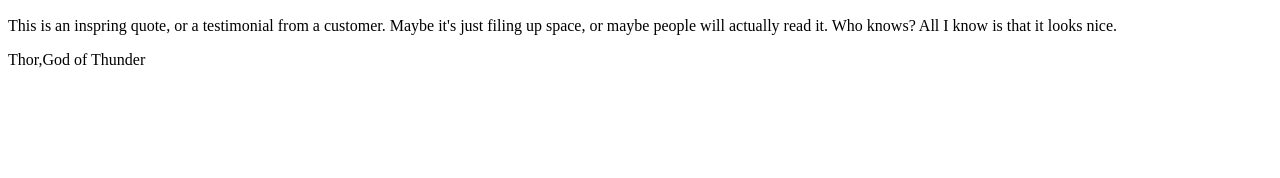
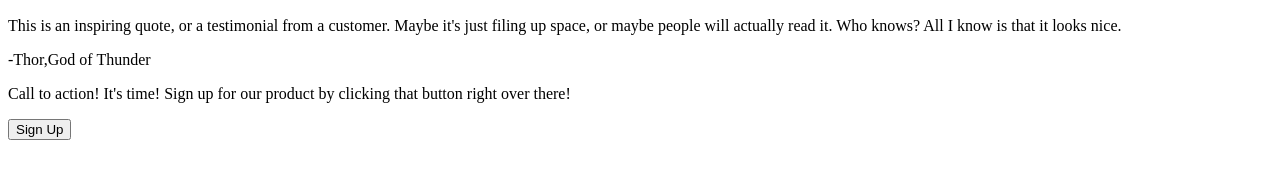
Before and after one commit to richardmasters/landing-page, a plain HTML site: page index.html in a window 1280 px wide. Shown: the part 380-558 px from the top of the page. Drawn offline with Linux system fonts and the light colour scheme.

Commit message:
finished writing HTML

```diff
--- a/index.html
+++ b/index.html
@@ -27,13 +27,15 @@
     <div class="img1"><img src="."</div>
     <div class="img1"><img src="."</div>
     <div class="img1"><img src="."</div>
-<p><span class="p2">This is an inspring quote, or a testimonial from a customer.
+<p><span class="p2">This is an inspiring quote, or a testimonial from a customer.
     Maybe it's just filing up space, or maybe people will actually read it. Who knows?
     All I know is that it looks nice.
-</span>
-<p><span class="p3">Thor,God of Thunder</span></p>
+</span></p>
+<p><span class="p3">-Thor,God of Thunder</span></p>
+<p><span>Call to action! It's time!</span>
+    Sign up for our product by clicking that button right over there!</p>
 
-</p>
+    <form><button>Sign Up</button></form>
 
 </body>
 </html>
```
